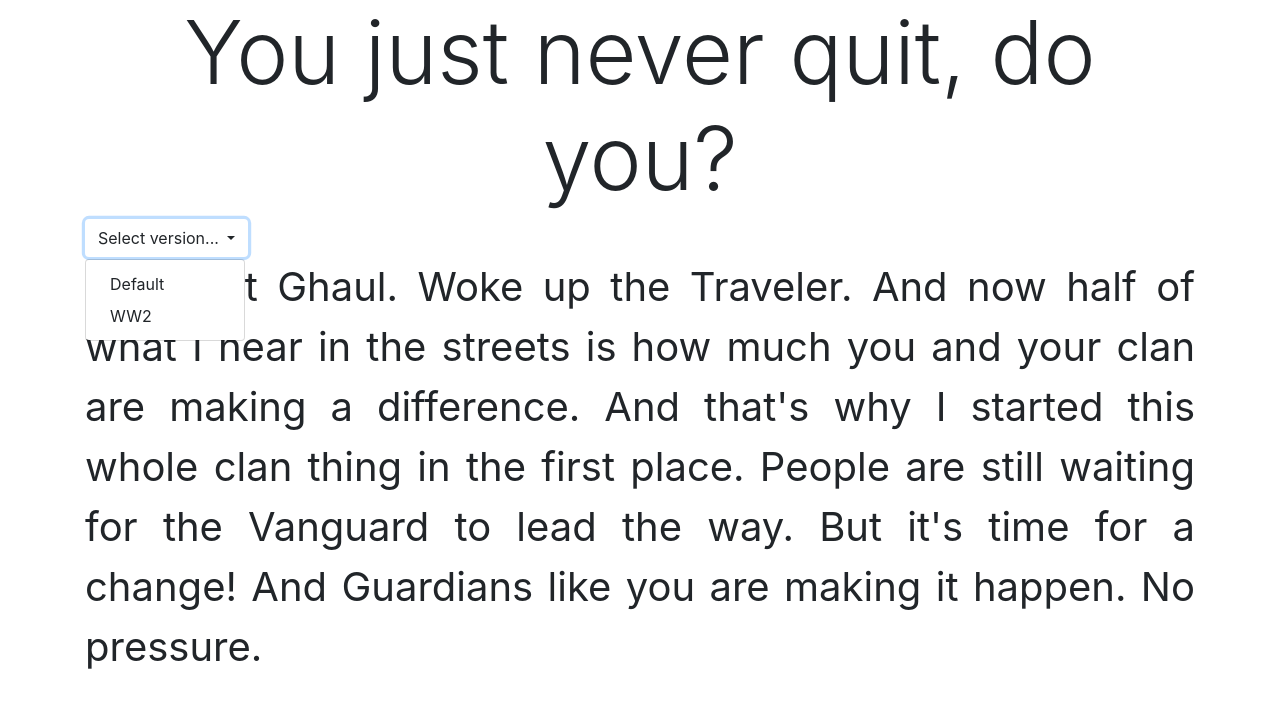
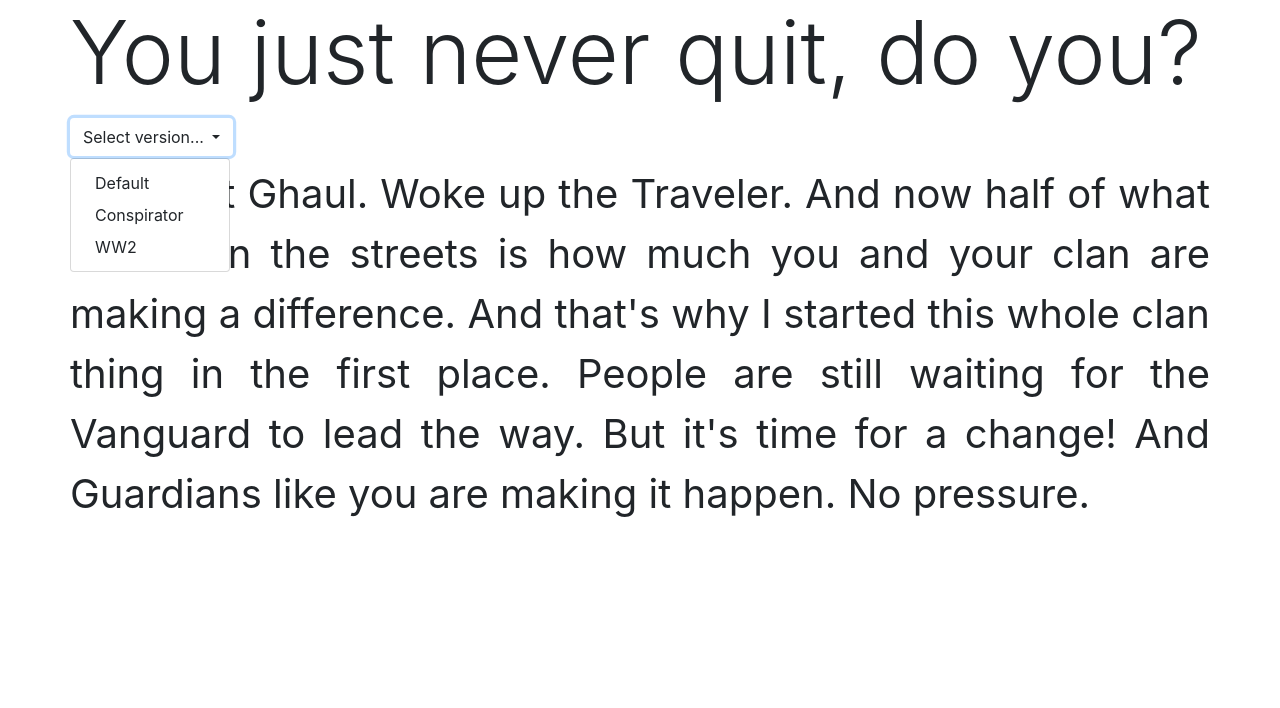
Before and after one commit to Lewis-Trowbridge/YouJustNeverQuitDoYou, a plain HTML site: page index.html in a window 1280 px wide. Both pictures are taken after a click on the button "Select version...". Drawn offline with nearby package versions, Linux system fonts and the light colour scheme.

Commit message:
Added Conspirator set and altered styling to make use of the row system and put gaps between elements

```diff
--- a/index.html
+++ b/index.html
@@ -8,19 +8,24 @@
 </head>
 <body>
 <div class="container">
+    <div class="row">
         <h1 class="text-justify text-center display-2">You just never quit, do you?</h1>
+    </div>
+    <div class="row mt-1">
         <button class="btn dropdown-toggle" type="button" id="typeSelection" data-toggle="dropdown">
             Select version...
         </button>
         <div class="dropdown-menu">
             <button class="dropdown-item" type="button">Default</button>
+            <button class="dropdown-item" type="button">Conspirator</button>
             <button class="dropdown-item" type="button">WW2</button>
         </div>
     </div>
-<div class="container">
+    <div class="row mt-2">
         <p class="text-justify main-text">
-        Took out <span id="replace1">Ghaul</span>. Woke up <span id="replace2">the Traveler</span>. And now half of what I hear in the streets is how much <span id="replace3">you and your clan are</span> making a difference. And that's why I started this whole <span id="replace4">clan</span> thing in the first place. People are still waiting for <span id="replace5">the Vanguard</span> to lead the way. But it's time for a change! And <span id="replace6">Guardians</span> like you are making it happen. No pressure.
+            Took out <span id="replace1">Ghaul</span>. Woke up <span id="replace2">the Traveler</span>. And now half of what I hear on the streets is how much <span id="replace3">you and your clan are</span> making a difference. And that's why I started this whole <span id="replace4">clan</span> thing in the first place. People are still waiting for <span id="replace5">the Vanguard</span> to lead the way. But it's time for a change! And <span id="replace6">Guardians</span> like you are making it happen. No pressure.
         </p>
+    </div>
 </div>
 </body>
 
--- a/js/switcher.js
+++ b/js/switcher.js
@@ -1,18 +1,24 @@
+// Add event handler to each of the buttons in the dropdown
 $(".dropdown-item").click(function (){
     let replacementSet = getReplacementSet($(this).text());
     setReplacementSet(replacementSet);
 })
 
+// Function to get array of words to replace in the current document
 function getReplacementSet(setName){
     switch (setName) {
         case "Default":
             return ["Ghaul", "the Traveler", "you and your clan are", "clan", "the Vanguard", "Guardians"];
         case "WW2":
             return ["Hitler", "France", "you and your platoon are", "war", "the Allies", "soldiers"];
+        case "Conspirator":
+            return ["Calus", "Ghaul", "you and your fellow Legionaries are", "Red Legion", "Torobatl", "Cabal"]
     }
 }
 
+// Function to put into action the actual replacement of words in the current document
 function setReplacementSet(replacementSet) {
+    // Loop from 1 to 6, as this is how many "replaceX" spans there are
     for (let i=1; i<7; i++){
         $("#replace"+i.toString()).text(replacementSet[i-1]);
     }
```
Lines whose indentation alone changed are shown as unchanged.
